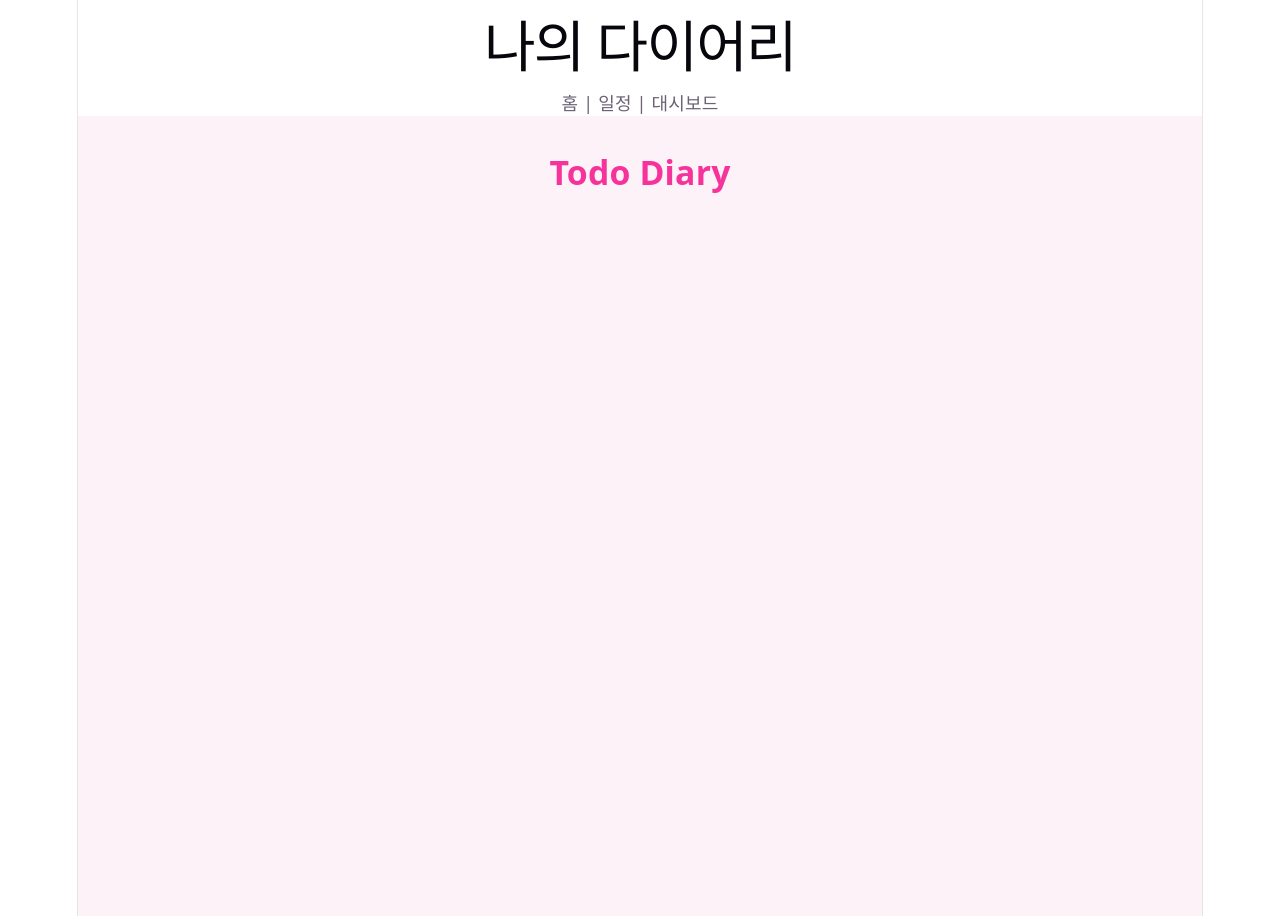
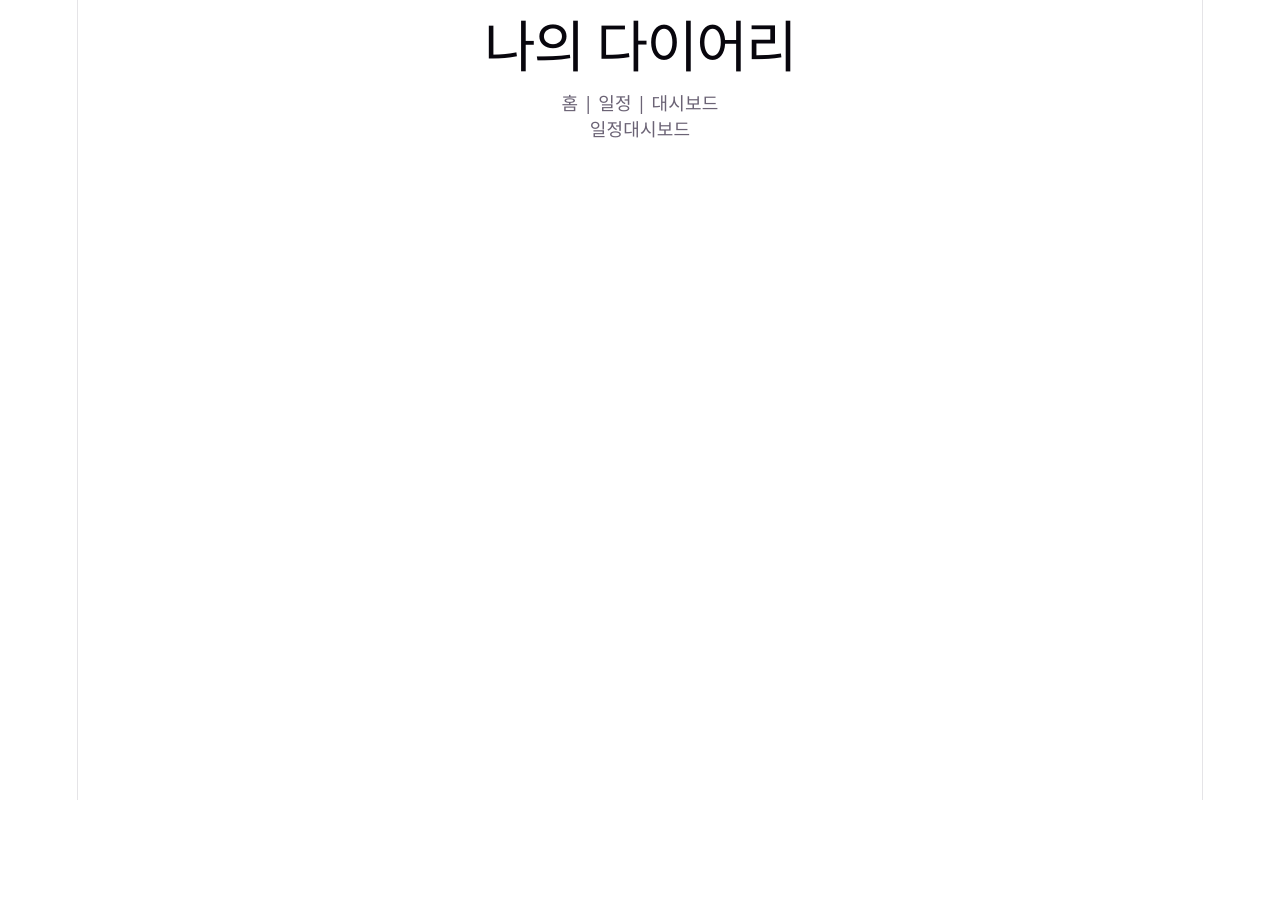
Before and after one commit to dailyNoteDashboard/frontend, a React (Vite) app: page / in a window 1280 px wide. After the commit the page ends 800 px from the top, so only its background shows below. Built offline with nearby package versions, Linux system fonts and the light colour scheme.

Commit message:
feat: 메인 페이지 이동 기능 추가

```diff
--- a/src/pages/home/HomePage.tsx
+++ b/src/pages/home/HomePage.tsx
@@ -1,8 +1,18 @@
+import { usePageNavigation } from '../../shared/hooks/usePageNavigation'
+
 function HomePage() {
+  const { goToSchedule, goToDashboard } = usePageNavigation()
+
   return (
-    <div className="min-h-screen bg-pink-50 p-8">
-      <p className="text-3xl font-bold text-pink-500">Todo Diary</p>
-    </div>
+    <main>
+      <button type="button" onClick={goToSchedule}>
+        일정
+      </button>
+
+      <button type="button" onClick={goToDashboard}>
+        대시보드
+      </button>
+    </main>
   )
 }
 
--- /dev/null
+++ b/src/shared/hooks/usePageNavigation.ts
@@ -0,0 +1,23 @@
+import { useNavigate } from 'react-router-dom'
+
+export function usePageNavigation() {
+  const navigate = useNavigate()
+
+  const goToHome = () => {
+    navigate('/')
+  }
+
+  const goToSchedule = () => {
+    navigate('/schedule')
+  }
+
+  const goToDashboard = () => {
+    navigate('/dashboard')
+  }
+
+  return {
+    goToHome,
+    goToSchedule,
+    goToDashboard,
+  }
+}
```
